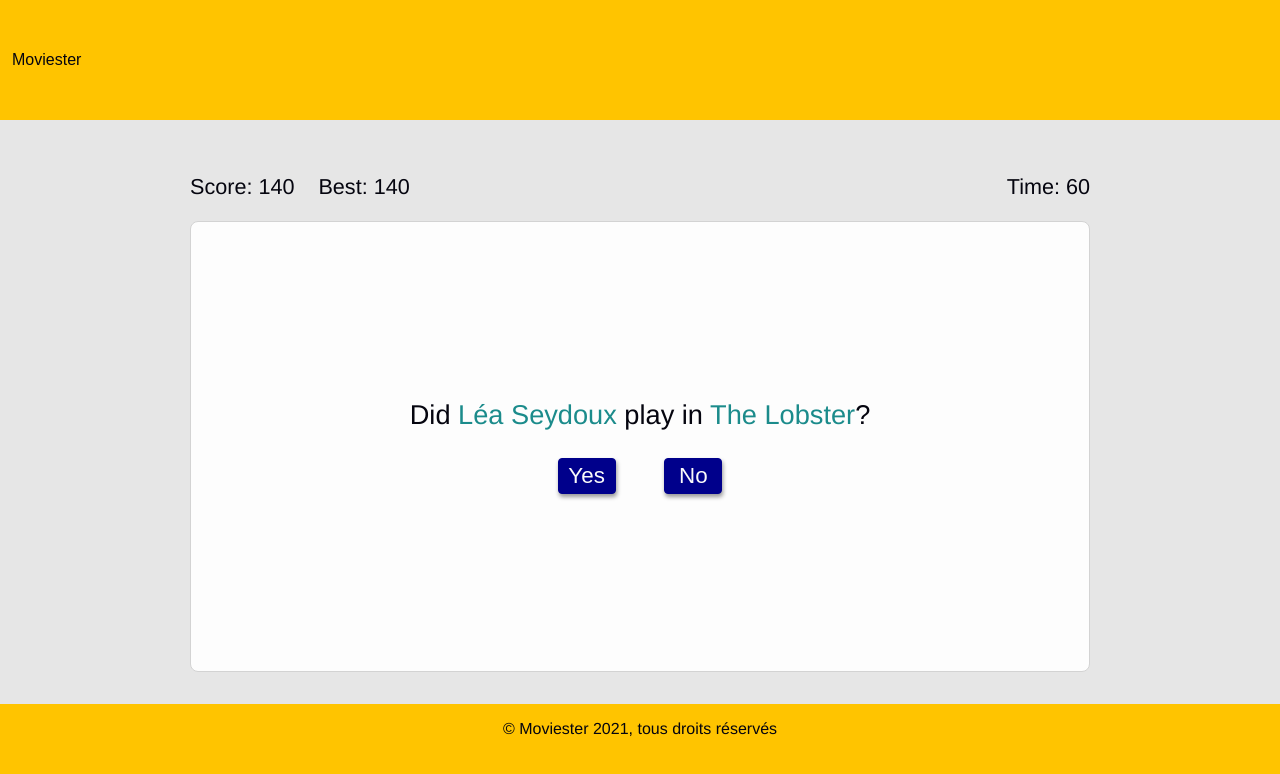
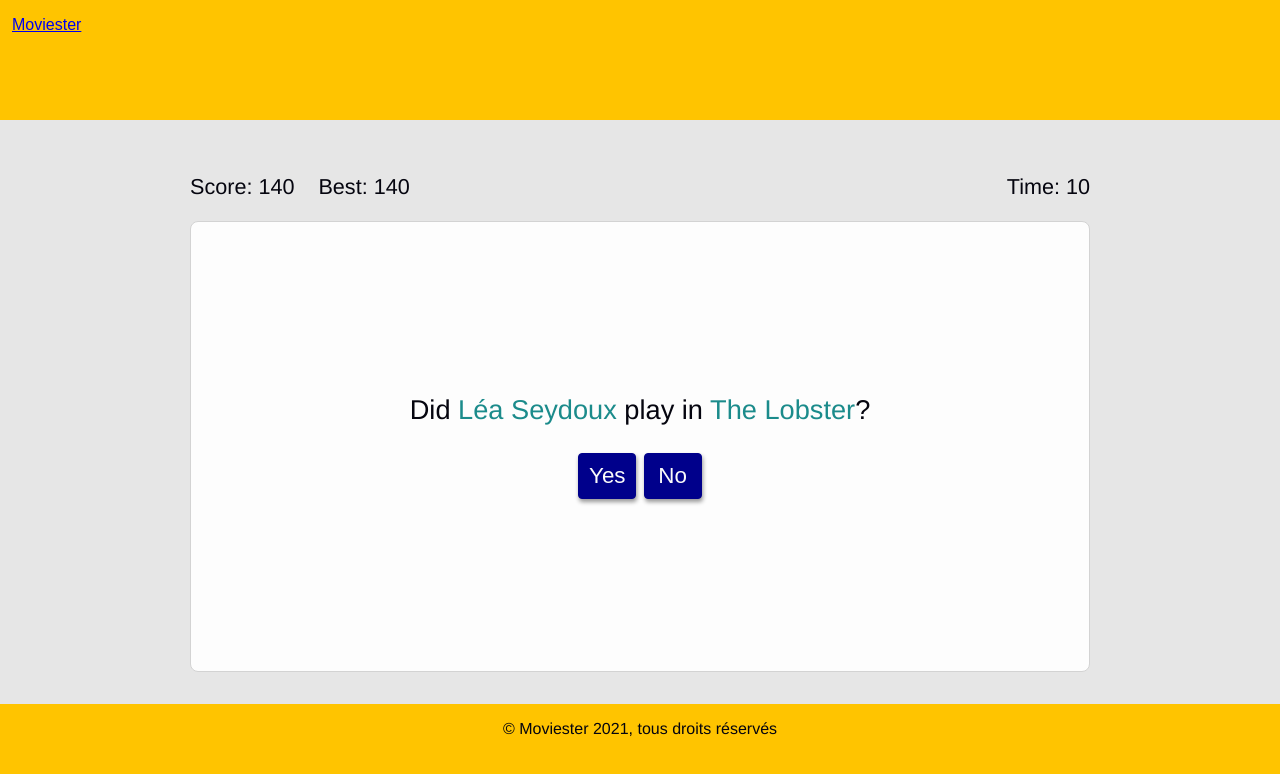
Before and after one commit to yann-lcrx/moviester, a Vue app in the folder moviester-app/: page / in a window 1280 px wide. Shown: the top 774 px of the page. Built offline with nearby package versions, Linux system fonts and the light colour scheme.

Commit message:
Timer count, game over screen

```diff
--- a/moviester-app/src/components/Button.vue
+++ b/moviester-app/src/components/Button.vue
@@ -17,10 +17,13 @@ export default {
     font-size: 1.4rem;
     background-color: $col-bg-btn;
     color: $col-btn;
-    padding: 4px;
+    padding: 9px;
     width: 58px;
     border-radius: 4px;
     cursor: pointer;
-    box-shadow: 1px 3px 4px rgba(0, 0, 0, 0.4)
+    box-shadow: 1px 3px 4px rgba(0, 0, 0, 0.4);
+    &--gameover {
+        width: 80px;
+    }
 }
 </style>
--- a/moviester-app/src/components/Header.vue
+++ b/moviester-app/src/components/Header.vue
@@ -1,6 +1,6 @@
 <template>
     <header>
-        <p>Moviester</p>
+        <router-link to="/"><p>Moviester</p></router-link>
     </header>
 </template>
 
--- a/moviester-app/src/views/Quiz.vue
+++ b/moviester-app/src/views/Quiz.vue
@@ -7,13 +7,21 @@
       </div>
       <p>Time: {{ time }}</p>
     </div>
-    <div class="quiz__question">
-      <div>
-        <p>Did <span class="quiz__variable">{{ actor }}</span> play in <span class="quiz__variable">{{ film }}</span>?</p>
+    <div class="quiz__card">
+      <div class="quiz__gameover" v-if="time <= 0">
+        <p>Game over</p>
+        <div class="quiz__buttons">
+          <Button btnclass="btn btn--gameover" text="Retry" v-on:click="resetTimer"/>
+        </div>
       </div>
-      <div class="quiz__answer">
-        <Button btnclass="btn btn__yes" text="Yes" />
-        <Button btnclass="btn btn__no" text="No" />
+      <div class="quiz__question" v-if="time > 0">
+        <div>
+          <p>Did <span class="quiz__variable">{{ actor }}</span> play in <span class="quiz__variable">{{ film }}</span>?</p>
+        </div>
+        <div class="quiz__buttons">
+          <Button btnclass="btn btn__yes" text="Yes" />
+          <Button btnclass="btn btn__no" text="No" />
+        </div>
       </div>
     </div>
   </section>
@@ -30,12 +38,26 @@ import Button from "@/components/Button.vue"
     data() {
       return {
         score: 140,
-        time: 60,
+        time: 15,
         actor: 'Léa Seydoux',
         film: 'The Lobster'
       }
+    },
+    methods: {
+      decrement() {
+        this.time--
+      },
+      resetTimer() {
+        this.time = 15;
+      }
+    },
+    mounted () {
+      var timerInterval = setInterval(this.decrement, 1000);
+      setTimeout(function() {
+        clearInterval(timerInterval)
+      }, (this.time + 1) * 1000)
     }
-  };
+  }
 </script>
 
 <style lang="scss">
@@ -44,16 +66,20 @@ import Button from "@/components/Button.vue"
   display: flex;
   flex-flow: column nowrap;
   flex: 1;
-  &__question {
+  &__card {
     background-color: #FDFDFD;
     border: 1px lightgray solid;
     border-radius: 8px;
     padding: 12px;
+    flex: 1;
     display: flex;
-    flex-flow: column nowrap;
-    font-size: 1.7rem;
-    flex: 1;
     justify-content: center;
+    > div {
+      display: flex;
+      flex-flow: column nowrap;
+      justify-content: center;
+      font-size: 1.7rem;
+    }
     p {
       margin-top: 0px;
     }
@@ -63,7 +89,7 @@ import Button from "@/components/Button.vue"
     flex-flow: row nowrap;
     justify-content: space-between;
   }
-  &__answer {
+  &__buttons {
     width: 30%;
     display: flex;
     align-self: center;
```
